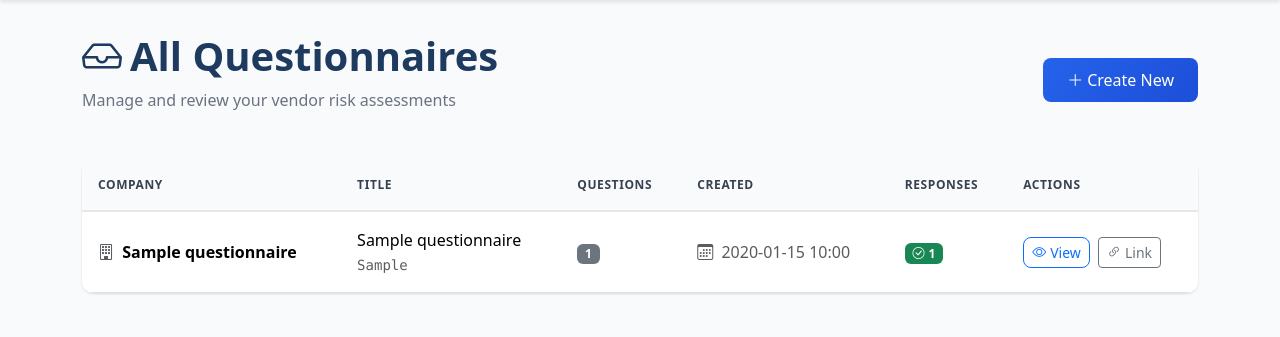
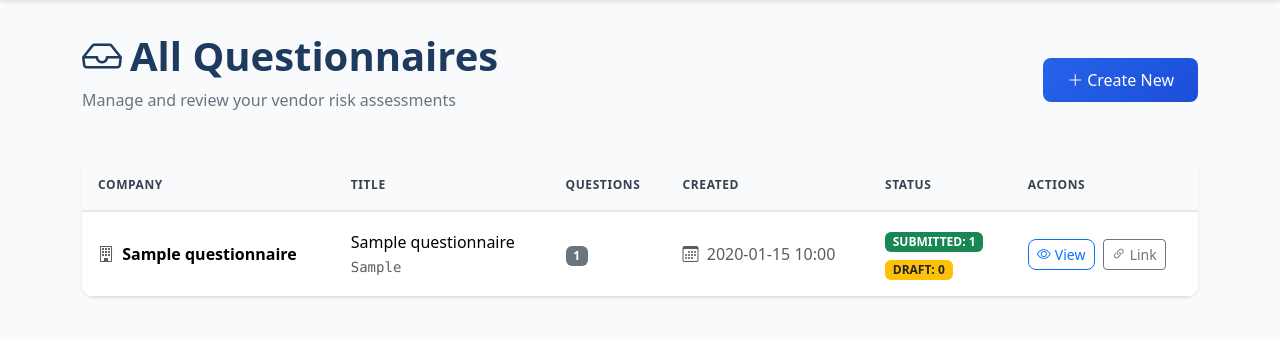
Before and after one commit to mbrynil/third-party-risk-questionnaire, a FastAPI app: page /responses in a window 1280 px wide. Shown: the part 56-393 px from the top of the page. Run offline with FastAPI, Linux system fonts and the light colour scheme; tables that the repository leaves empty hold one stand-in row (values such as "Sample post").

Commit message:
Update responses page to clearly show submitted and draft counts
Modify `responses.html` to replace the numerical response badges with explicit "SUBMITTED: X" and "DRAFT: Y" labels in a dedicated status column.

Replit-Commit-Author: Agent
Replit-Commit-Session-Id: 615a8b8f-c147-4759-af81-70a03223fd6b
Replit-Commit-Checkpoint-Type: full_checkpoint
Replit-Commit-Event-Id: 85462e33-cf65-4787-8b30-8181f5dae0e2
Replit-Commit-Screenshot-Url: https://storage.googleapis.com/screenshot-production-us-central1/802b7009-4459-4ebe-b95b-51d83740a11a/615a8b8f-c147-4759-af81-70a03223fd6b/m3KK13q
Replit-Helium-Checkpoint-Created: true

```diff
--- a/templates/responses.html
+++ b/templates/responses.html
@@ -23,7 +23,7 @@
                     <th>Title</th>
                     <th>Questions</th>
                     <th>Created</th>
-                    <th>Responses</th>
+                    <th>Status</th>
                     <th>Actions</th>
                 </tr>
             </thead>
@@ -58,16 +58,14 @@
                                     {% set draft_count.count = draft_count.count + 1 %}
                                 {% endif %}
                             {% endfor %}
-                            <span class="badge bg-success me-1" title="Submitted">
-                                <i class="bi bi-check-circle me-1"></i>{{ submitted_count.count }}
-                            </span>
-                            {% if draft_count.count > 0 %}
-                            <span class="badge bg-warning text-dark" title="Drafts">
-                                <i class="bi bi-file-earmark me-1"></i>{{ draft_count.count }}
-                            </span>
-                            {% endif %}
+                            <div>
+                                <span class="badge bg-success">SUBMITTED: {{ submitted_count.count }}</span>
+                            </div>
+                            <div class="mt-1">
+                                <span class="badge bg-warning text-dark">DRAFT: {{ draft_count.count }}</span>
+                            </div>
                         {% else %}
-                            <span class="badge bg-secondary">0 responses</span>
+                            <span class="text-muted">No responses</span>
                         {% endif %}
                     </td>
                     <td>
```
